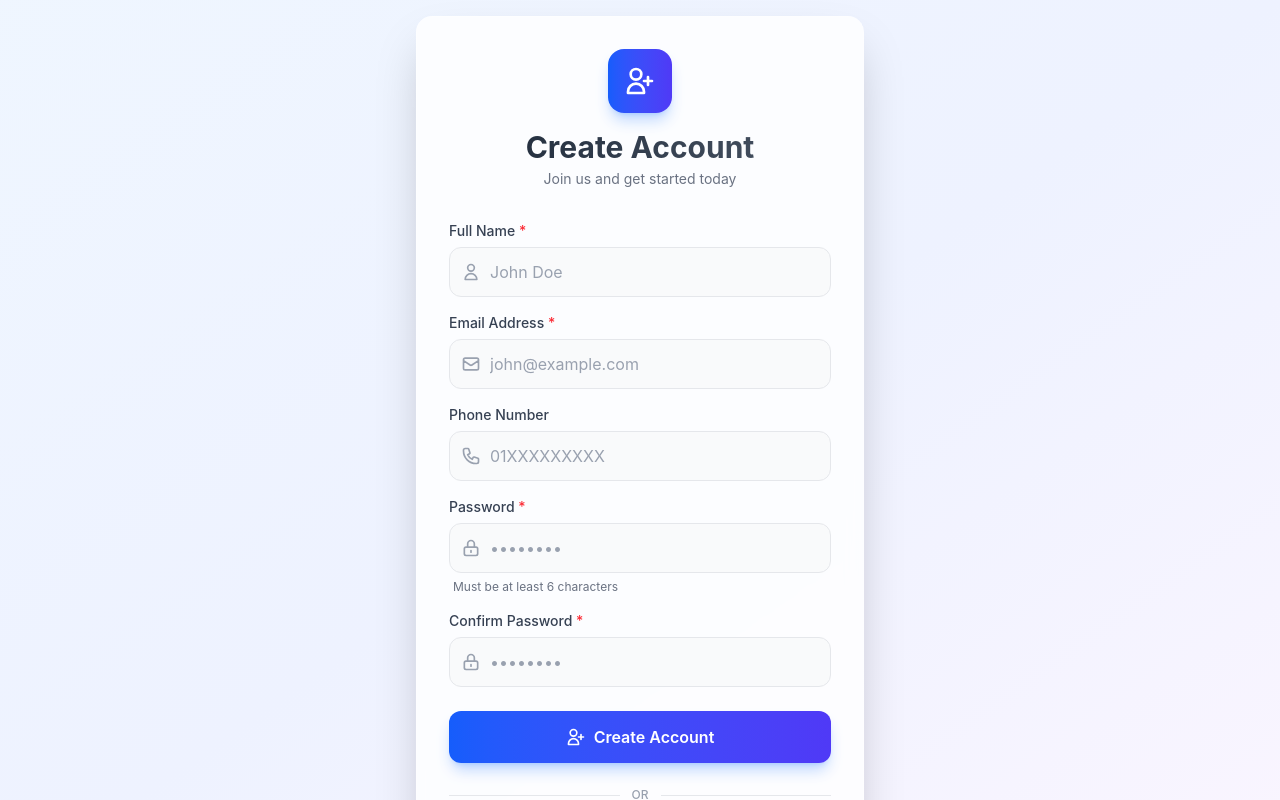
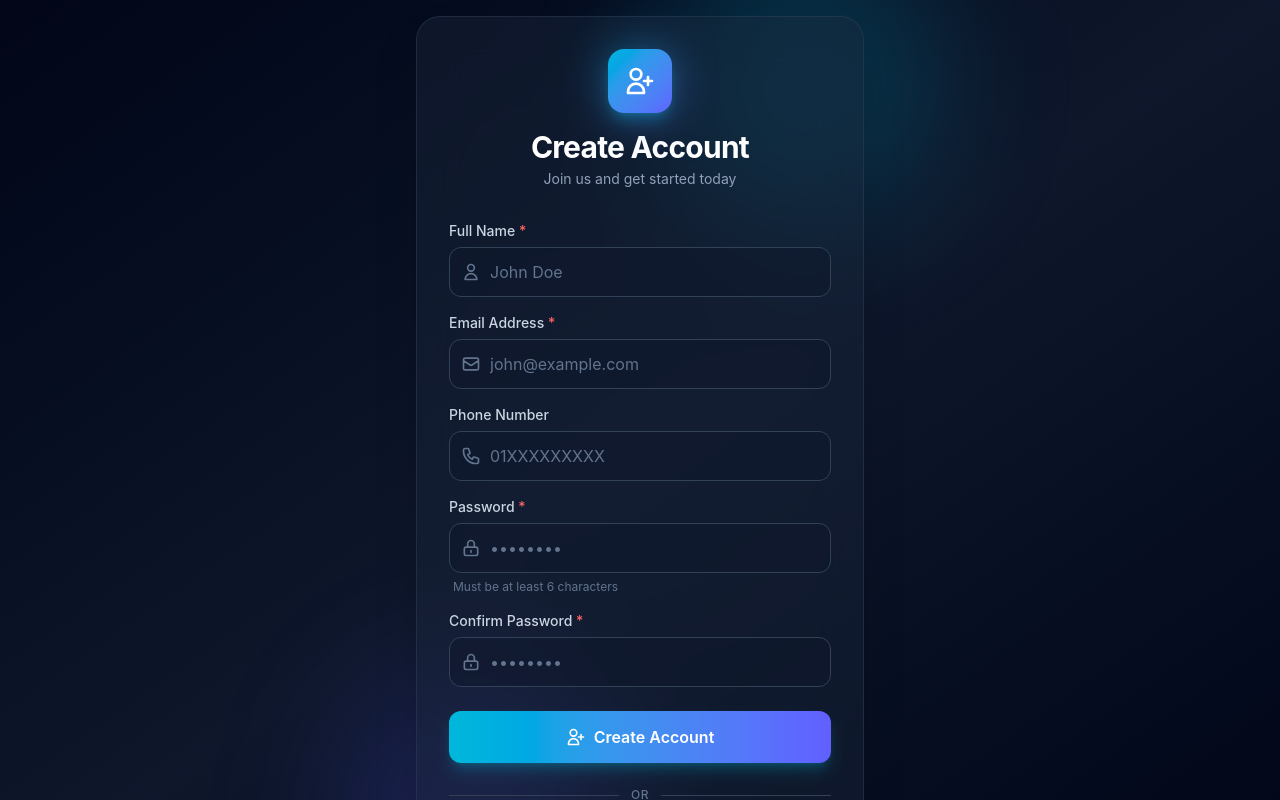
Before and after one commit to Shovon8054/baribhara.ai, a React (Vite) app in the folder frontend/: page /signup in a window 1280 px wide. Shown: the top 800 px of the page. Built offline with nearby package versions, Linux system fonts and the light colour scheme; no server answers.

Commit message:
ai search page added

```diff
--- a/frontend/src/pages/signin/SignUp.tsx
+++ b/frontend/src/pages/signin/SignUp.tsx
@@ -77,32 +77,39 @@ const SignUp = () => {
   };
 
   return (
-    <div className="min-h-screen flex items-center justify-center bg-gradient-to-br from-blue-50 via-indigo-50 to-purple-50 p-4">
+<div className="min-h-screen flex items-center justify-center bg-gradient-to-br from-slate-950 via-slate-900 to-slate-950 p-4">
+  <div className="relative w-full max-w-md">
+
+    {/* Ambient Glow */}
+    <div className="absolute -top-20 -right-20 w-72 h-72 bg-cyan-500/20 rounded-full blur-3xl"></div>
+    <div className="absolute -bottom-20 -left-20 w-72 h-72 bg-indigo-500/20 rounded-full blur-3xl"></div>
+
     <form
       onSubmit={handleSubmit}
-        className="w-full max-w-md bg-white/80 backdrop-blur-sm rounded-2xl shadow-2xl p-8 border border-white/20 transition-all duration-300 hover:shadow-3xl"
+      className="relative w-full max-w-md bg-slate-800/40 backdrop-blur-xl rounded-3xl shadow-2xl p-8 border border-slate-700/50 transition-all duration-500 hover:border-cyan-500/30 hover:shadow-2xl hover:shadow-cyan-500/5"
     >
-        {/* Header with icon */}
+      {/* Header */}
       <div className="text-center mb-8">
-          <div className="inline-flex items-center justify-center w-16 h-16 bg-gradient-to-r from-blue-600 to-indigo-600 rounded-2xl mb-4 shadow-lg shadow-blue-500/30">
-            <svg className="w-8 h-8 text-white" fill="none" stroke="currentColor" viewBox="0 0 24 24">
+        <div className="inline-flex items-center justify-center w-16 h-16 bg-gradient-to-br from-cyan-500 to-indigo-500 rounded-2xl mb-4 shadow-lg shadow-cyan-500/30 relative">
+          <div className="absolute inset-0 rounded-2xl bg-gradient-to-br from-cyan-500 to-indigo-500 blur-xl opacity-50"></div>
+          <svg className="relative w-8 h-8 text-white" fill="none" stroke="currentColor" viewBox="0 0 24 24">
             <path strokeLinecap="round" strokeLinejoin="round" strokeWidth={2} d="M18 9v3m0 0v3m0-3h3m-3 0h-3m-2-5a4 4 0 11-8 0 4 4 0 018 0zM3 20a6 6 0 0112 0v1H3v-1z" />
           </svg>
         </div>
-          <h2 className="text-3xl font-bold bg-gradient-to-r from-gray-800 to-gray-600 bg-clip-text text-transparent">
+        <h2 className="text-3xl font-bold text-white tracking-tight">
           Create Account
         </h2>
-          <p className="text-gray-500 text-sm mt-1">Join us and get started today</p>
+        <p className="text-sm text-slate-400 mt-1">Join us and get started today</p>
       </div>
 
       {/* Full Name */}
       <div className="mb-4">
-          <label className="block text-sm font-medium text-gray-700 mb-1.5">
-            Full Name <span className="text-red-500">*</span>
+        <label className="block text-sm font-medium text-slate-300 mb-1.5">
+          Full Name <span className="text-red-400">*</span>
         </label>
         <div className="relative">
           <div className="absolute inset-y-0 left-0 pl-3 flex items-center pointer-events-none">
-              <svg className="h-5 w-5 text-gray-400" fill="none" stroke="currentColor" viewBox="0 0 24 24">
+            <svg className="h-5 w-5 text-slate-500" fill="none" stroke="currentColor" viewBox="0 0 24 24">
               <path strokeLinecap="round" strokeLinejoin="round" strokeWidth={2} d="M16 7a4 4 0 11-8 0 4 4 0 018 0zM12 14a7 7 0 00-7 7h14a7 7 0 00-7-7z" />
             </svg>
           </div>
@@ -111,7 +118,7 @@ const SignUp = () => {
             name="full_name"
             value={formData.full_name}
             onChange={handleChange}
-              className="w-full pl-10 pr-4 py-3 bg-gray-50 border border-gray-200 rounded-xl focus:ring-2 focus:ring-blue-500 focus:border-transparent transition-all duration-200 text-gray-800 placeholder-gray-400 disabled:opacity-50 disabled:cursor-not-allowed"
+            className="w-full pl-10 pr-4 py-3 bg-slate-900/50 border border-slate-700 rounded-xl focus:ring-2 focus:ring-cyan-500/30 focus:border-cyan-500 transition-all duration-200 text-white placeholder-slate-500 disabled:opacity-50 disabled:cursor-not-allowed hover:border-slate-600"
             placeholder="John Doe"
             required
             disabled={loading}
@@ -121,12 +128,12 @@ const SignUp = () => {
 
       {/* Email */}
       <div className="mb-4">
-          <label className="block text-sm font-medium text-gray-700 mb-1.5">
-            Email Address <span className="text-red-500">*</span>
+        <label className="block text-sm font-medium text-slate-300 mb-1.5">
+          Email Address <span className="text-red-400">*</span>
         </label>
         <div className="relative">
           <div className="absolute inset-y-0 left-0 pl-3 flex items-center pointer-events-none">
-              <svg className="h-5 w-5 text-gray-400" fill="none" stroke="currentColor" viewBox="0 0 24 24">
+            <svg className="h-5 w-5 text-slate-500" fill="none" stroke="currentColor" viewBox="0 0 24 24">
               <path strokeLinecap="round" strokeLinejoin="round" strokeWidth={2} d="M3 8l7.89 5.26a2 2 0 002.22 0L21 8M5 19h14a2 2 0 002-2V7a2 2 0 00-2-2H5a2 2 0 00-2 2v10a2 2 0 002 2z" />
             </svg>
           </div>
@@ -135,7 +142,7 @@ const SignUp = () => {
             name="email"
             value={formData.email}
             onChange={handleChange}
-              className="w-full pl-10 pr-4 py-3 bg-gray-50 border border-gray-200 rounded-xl focus:ring-2 focus:ring-blue-500 focus:border-transparent transition-all duration-200 text-gray-800 placeholder-gray-400 disabled:opacity-50 disabled:cursor-not-allowed"
+            className="w-full pl-10 pr-4 py-3 bg-slate-900/50 border border-slate-700 rounded-xl focus:ring-2 focus:ring-cyan-500/30 focus:border-cyan-500 transition-all duration-200 text-white placeholder-slate-500 disabled:opacity-50 disabled:cursor-not-allowed hover:border-slate-600"
             placeholder="john@example.com"
             required
             disabled={loading}
@@ -145,12 +152,12 @@ const SignUp = () => {
 
       {/* Phone */}
       <div className="mb-4">
-          <label className="block text-sm font-medium text-gray-700 mb-1.5">
+        <label className="block text-sm font-medium text-slate-300 mb-1.5">
           Phone Number
         </label>
         <div className="relative">
           <div className="absolute inset-y-0 left-0 pl-3 flex items-center pointer-events-none">
-              <svg className="h-5 w-5 text-gray-400" fill="none" stroke="currentColor" viewBox="0 0 24 24">
+            <svg className="h-5 w-5 text-slate-500" fill="none" stroke="currentColor" viewBox="0 0 24 24">
               <path strokeLinecap="round" strokeLinejoin="round" strokeWidth={2} d="M3 5a2 2 0 012-2h3.28a1 1 0 01.948.684l1.498 4.493a1 1 0 01-.502 1.21l-2.257 1.13a11.042 11.042 0 005.516 5.516l1.13-2.257a1 1 0 011.21-.502l4.493 1.498a1 1 0 01.684.949V19a2 2 0 01-2 2h-1C9.716 21 3 14.284 3 6V5z" />
             </svg>
           </div>
@@ -159,7 +166,7 @@ const SignUp = () => {
             name="phone"
             value={formData.phone}
             onChange={handleChange}
-              className="w-full pl-10 pr-4 py-3 bg-gray-50 border border-gray-200 rounded-xl focus:ring-2 focus:ring-blue-500 focus:border-transparent transition-all duration-200 text-gray-800 placeholder-gray-400 disabled:opacity-50 disabled:cursor-not-allowed"
+            className="w-full pl-10 pr-4 py-3 bg-slate-900/50 border border-slate-700 rounded-xl focus:ring-2 focus:ring-cyan-500/30 focus:border-cyan-500 transition-all duration-200 text-white placeholder-slate-500 disabled:opacity-50 disabled:cursor-not-allowed hover:border-slate-600"
             placeholder="01XXXXXXXXX"
             disabled={loading}
           />
@@ -168,12 +175,12 @@ const SignUp = () => {
 
       {/* Password */}
       <div className="mb-4">
-          <label className="block text-sm font-medium text-gray-700 mb-1.5">
-            Password <span className="text-red-500">*</span>
+        <label className="block text-sm font-medium text-slate-300 mb-1.5">
+          Password <span className="text-red-400">*</span>
         </label>
         <div className="relative">
           <div className="absolute inset-y-0 left-0 pl-3 flex items-center pointer-events-none">
-              <svg className="h-5 w-5 text-gray-400" fill="none" stroke="currentColor" viewBox="0 0 24 24">
+            <svg className="h-5 w-5 text-slate-500" fill="none" stroke="currentColor" viewBox="0 0 24 24">
               <path strokeLinecap="round" strokeLinejoin="round" strokeWidth={2} d="M12 15v2m-6 4h12a2 2 0 002-2v-6a2 2 0 00-2-2H6a2 2 0 00-2 2v6a2 2 0 002 2zm10-10V7a4 4 0 00-8 0v4h8z" />
             </svg>
           </div>
@@ -182,24 +189,24 @@ const SignUp = () => {
             name="password"
             value={formData.password}
             onChange={handleChange}
-              className="w-full pl-10 pr-4 py-3 bg-gray-50 border border-gray-200 rounded-xl focus:ring-2 focus:ring-blue-500 focus:border-transparent transition-all duration-200 text-gray-800 placeholder-gray-400 disabled:opacity-50 disabled:cursor-not-allowed"
+            className="w-full pl-10 pr-4 py-3 bg-slate-900/50 border border-slate-700 rounded-xl focus:ring-2 focus:ring-cyan-500/30 focus:border-cyan-500 transition-all duration-200 text-white placeholder-slate-500 disabled:opacity-50 disabled:cursor-not-allowed hover:border-slate-600"
             placeholder="••••••••"
             required
             disabled={loading}
             minLength={6}
           />
         </div>
-          <p className="text-xs text-gray-500 mt-1.5 ml-1">Must be at least 6 characters</p>
+        <p className="text-xs text-slate-500 mt-1.5 ml-1">Must be at least 6 characters</p>
       </div>
 
       {/* Confirm Password */}
       <div className="mb-6">
-          <label className="block text-sm font-medium text-gray-700 mb-1.5">
-            Confirm Password <span className="text-red-500">*</span>
+        <label className="block text-sm font-medium text-slate-300 mb-1.5">
+          Confirm Password <span className="text-red-400">*</span>
         </label>
         <div className="relative">
           <div className="absolute inset-y-0 left-0 pl-3 flex items-center pointer-events-none">
-              <svg className="h-5 w-5 text-gray-400" fill="none" stroke="currentColor" viewBox="0 0 24 24">
+            <svg className="h-5 w-5 text-slate-500" fill="none" stroke="currentColor" viewBox="0 0 24 24">
               <path strokeLinecap="round" strokeLinejoin="round" strokeWidth={2} d="M12 15v2m-6 4h12a2 2 0 002-2v-6a2 2 0 00-2-2H6a2 2 0 00-2 2v6a2 2 0 002 2zm10-10V7a4 4 0 00-8 0v4h8z" />
             </svg>
           </div>
@@ -208,7 +215,7 @@ const SignUp = () => {
             name="confirmPassword"
             value={formData.confirmPassword}
             onChange={handleChange}
-              className="w-full pl-10 pr-4 py-3 bg-gray-50 border border-gray-200 rounded-xl focus:ring-2 focus:ring-blue-500 focus:border-transparent transition-all duration-200 text-gray-800 placeholder-gray-400 disabled:opacity-50 disabled:cursor-not-allowed"
+            className="w-full pl-10 pr-4 py-3 bg-slate-900/50 border border-slate-700 rounded-xl focus:ring-2 focus:ring-cyan-500/30 focus:border-cyan-500 transition-all duration-200 text-white placeholder-slate-500 disabled:opacity-50 disabled:cursor-not-allowed hover:border-slate-600"
             placeholder="••••••••"
             required
             disabled={loading}
@@ -220,9 +227,10 @@ const SignUp = () => {
       <button
         type="submit"
         disabled={loading}
-          className="w-full bg-gradient-to-r from-blue-600 to-indigo-600 text-white font-semibold py-3.5 rounded-xl shadow-lg shadow-blue-500/30 hover:shadow-blue-500/50 hover:scale-[1.02] hover:from-blue-700 hover:to-indigo-700 transition-all duration-300 transform disabled:opacity-70 disabled:cursor-not-allowed disabled:hover:scale-100"
+        className="w-full bg-gradient-to-r from-cyan-500 to-indigo-500 text-white font-semibold py-3.5 rounded-xl shadow-lg shadow-cyan-500/25 hover:shadow-cyan-500/40 hover:scale-[1.02] hover:from-cyan-600 hover:to-indigo-600 transition-all duration-300 transform disabled:opacity-50 disabled:cursor-not-allowed disabled:hover:scale-100 relative overflow-hidden group"
       >
-          <span className="flex items-center justify-center gap-2">
+        <span className="absolute inset-0 w-full h-full bg-gradient-to-r from-transparent via-white/10 to-transparent -translate-x-full group-hover:translate-x-full transition-transform duration-700"></span>
+        <span className="flex items-center justify-center gap-2 relative">
           {loading ? (
             <>
               <svg className="animate-spin h-5 w-5 text-white" xmlns="http://www.w3.org/2000/svg" fill="none" viewBox="0 0 24 24">
@@ -244,23 +252,24 @@ const SignUp = () => {
 
       {/* Divider */}
       <div className="flex items-center gap-3 my-6">
-          <div className="flex-1 h-px bg-gray-200"></div>
-          <span className="text-xs text-gray-400 font-medium">OR</span>
-          <div className="flex-1 h-px bg-gray-200"></div>
+        <div className="flex-1 h-px bg-slate-700"></div>
+        <span className="text-xs text-slate-500 font-medium uppercase tracking-wider">or</span>
+        <div className="flex-1 h-px bg-slate-700"></div>
       </div>
 
       {/* Sign In Link */}
-        <p className="text-center text-sm text-gray-600">
+      <p className="text-center text-sm text-slate-400">
         Already have an account?{' '}
         <Link
           to="/signin"
-            className="font-semibold text-blue-600 hover:text-blue-800 hover:underline transition-colors duration-200"
+          className="font-semibold text-cyan-400 hover:text-cyan-300 hover:underline transition-colors duration-200"
         >
           Sign In
         </Link>
       </p>
     </form>
   </div>
+</div>
   );
 };
 
```
Also changed, not shown: frontend/src/navbar/TenantNavbar.tsx (+78 -3 lines), frontend/src/pages/signin/SignIn.tsx (+34 -25 lines). Lines whose indentation alone changed are shown as unchanged.
